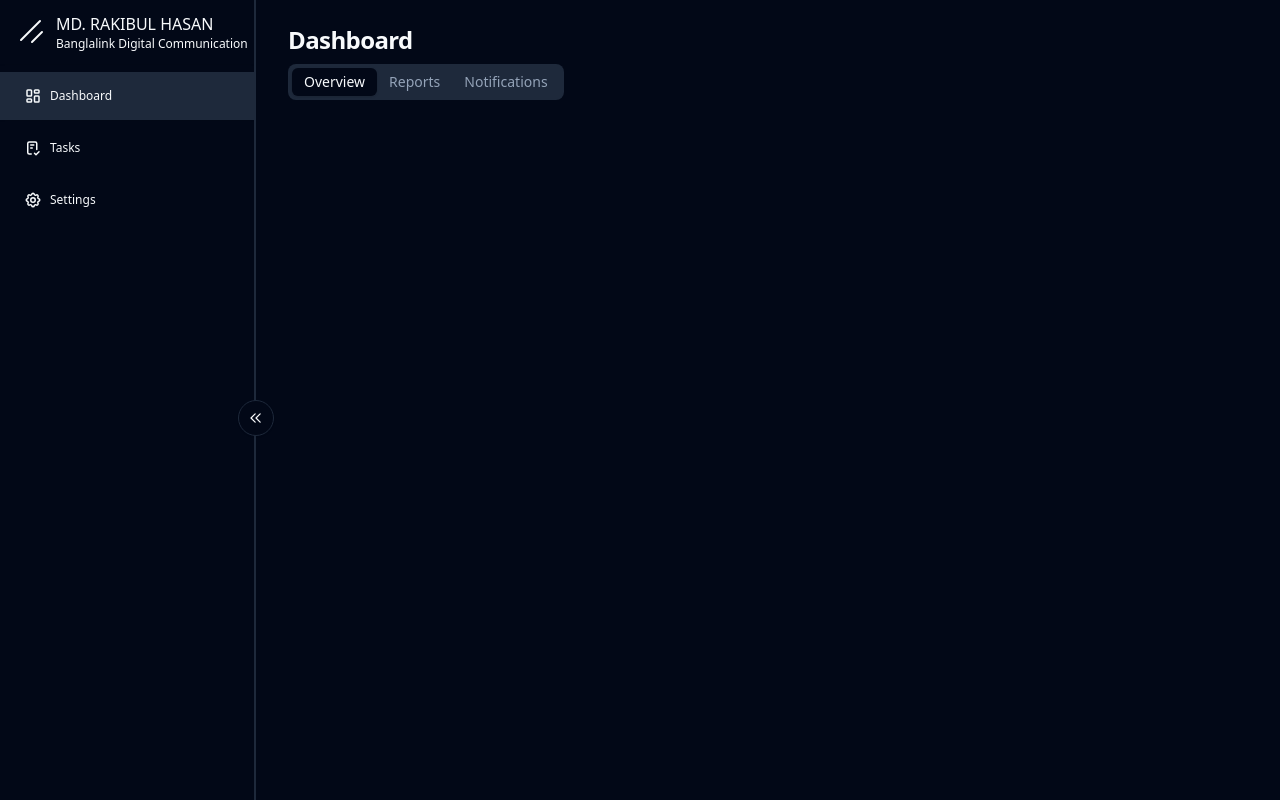
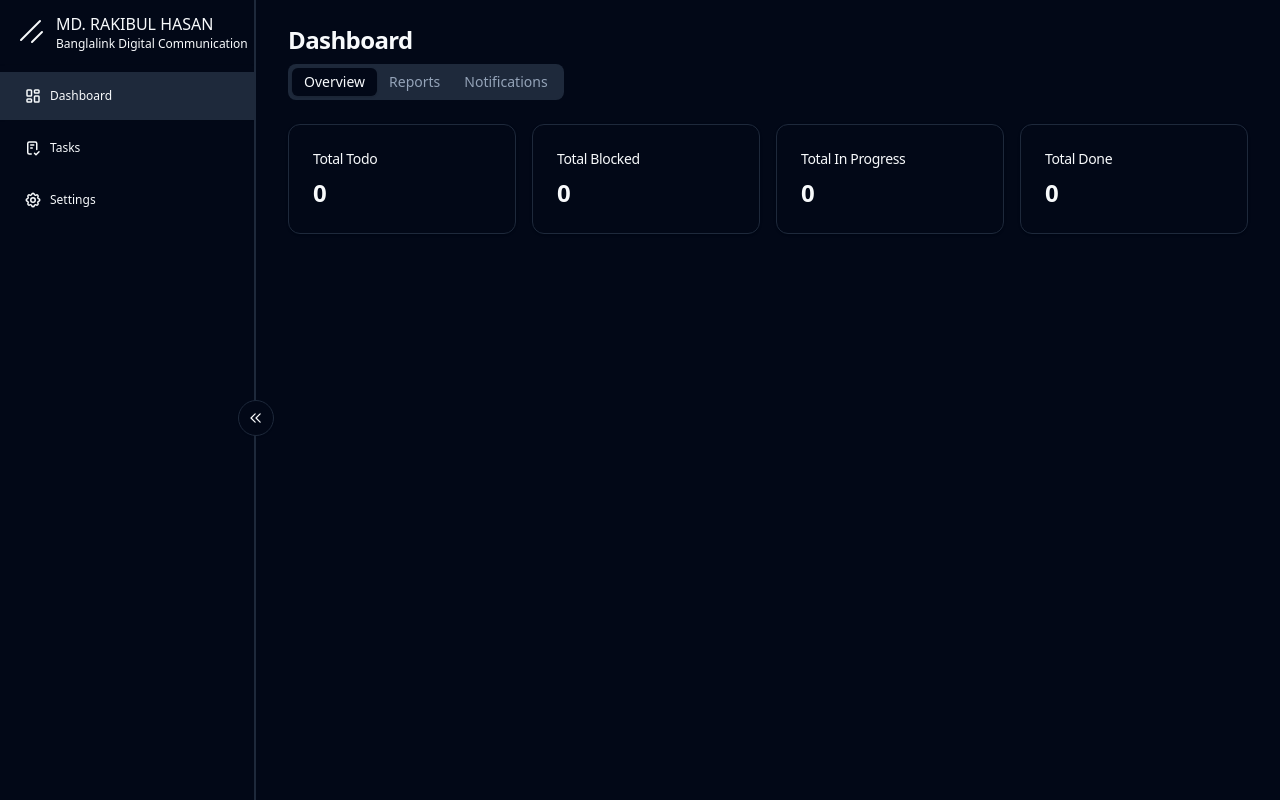
Before and after one commit to rhasanm/productivex, a React (Vite) app: page / in a window 1280 px wide. Built offline with nearby package versions, Linux system fonts and the light colour scheme.

Commit message:
added dashboard overview task cards

```diff
--- a/src/pages/dashboard/index.tsx
+++ b/src/pages/dashboard/index.tsx
@@ -1,7 +1,46 @@
 import { Layout } from '@/components/custom/layout'
-import { Tabs, TabsList, TabsTrigger } from '@/components/ui/tabs'
+import { Tabs, TabsContent, TabsList, TabsTrigger } from '@/components/ui/tabs'
+import {
+  Card,
+  CardContent,
+  CardHeader,
+  CardTitle,
+} from '@/components/ui/card'
+import { invoke } from '@tauri-apps/api'
+import { useEffect, useState } from 'react'
+import { Task } from "../tasks/data/schema";
+
 
 export default function Dashboard() {
+  const [_, setTasks] = useState<Task[]>([]);
+  const [totalDone, setTotalDone] = useState(0);
+  const [totalInProgress, setTotalInProgress] = useState(0);
+  const [totalBlocked, setTotalBlocked] = useState(0);
+  const [totalTodo, setTotalTodo] = useState(0);
+
+  useEffect(() => {
+    async function fetchTasks() {
+      try {
+        const fetchedTasks: Task[] = await invoke("get_tasks");
+        setTasks(fetchedTasks);
+
+        const done = fetchedTasks.filter(task => task.status === 'done').length;
+        const inProgress = fetchedTasks.filter(task => task.status === 'in_progress').length;
+        const blocked = fetchedTasks.filter(task => task.status === 'blocked').length;
+        const todo = fetchedTasks.filter(task => task.status === 'todo').length;
+
+        setTotalDone(done);
+        setTotalInProgress(inProgress);
+        setTotalBlocked(blocked);
+        setTotalTodo(todo);
+      } catch (error) {
+        console.error("Error fetching tasks:", error);
+      }
+    }
+
+    fetchTasks();
+  }, []);
+
   return (
     <Layout>
       {/* ===== Top Heading ===== */}
@@ -27,6 +66,53 @@ export default function Dashboard() {
               <TabsTrigger value='notifications'>Notifications</TabsTrigger>
             </TabsList>
           </div>
+          <TabsContent value='overview' className='space-y-4'>
+            <div className='grid gap-4 sm:grid-cols-2 lg:grid-cols-4'>
+              <Card>
+                <CardHeader className='flex flex-row items-center justify-between space-y-0 pb-2'>
+                  <CardTitle className='text-sm font-medium'>
+                    Total Todo
+                  </CardTitle>
+                </CardHeader>
+                <CardContent>
+                  <div className='text-2xl font-bold'>{totalTodo}</div>
+                </CardContent>
+              </Card>
+
+              <Card>
+                <CardHeader className='flex flex-row items-center justify-between space-y-0 pb-2'>
+                  <CardTitle className='text-sm font-medium'>
+                    Total Blocked
+                  </CardTitle>
+                </CardHeader>
+                <CardContent>
+                  <div className='text-2xl font-bold'>{totalBlocked}</div>
+                </CardContent>
+              </Card>
+
+              <Card>
+                <CardHeader className='flex flex-row items-center justify-between space-y-0 pb-2'>
+                  <CardTitle className='text-sm font-medium'>
+                    Total In Progress
+                  </CardTitle>
+                </CardHeader>
+                <CardContent>
+                  <div className='text-2xl font-bold'>{totalInProgress}</div>
+                </CardContent>
+              </Card>
+
+              <Card>
+                <CardHeader className='flex flex-row items-center justify-between space-y-0 pb-2'>
+                  <CardTitle className='text-sm font-medium'>
+                    Total Done
+                  </CardTitle>
+                </CardHeader>
+                <CardContent>
+                  <div className='text-2xl font-bold'>{totalDone}</div>
+                </CardContent>
+              </Card>
+            </div>
+          </TabsContent>
         </Tabs>
       </Layout.Body>
     </Layout>
```
Also changed, not shown: 2 other files (tests, documents, lock files or other folders).
